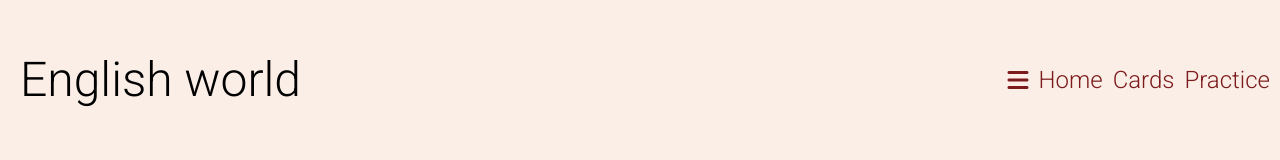
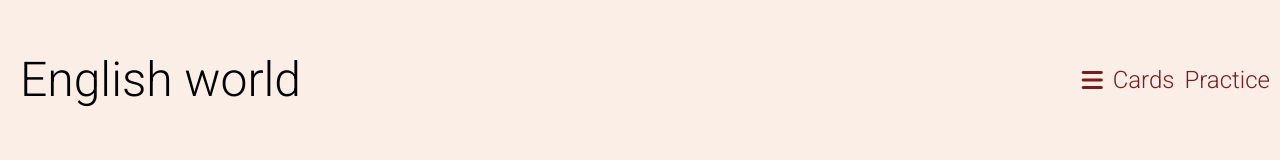
Before and after one commit to balazs21mate/English_world, a React (Create React App) app in the folder english_world_ui/: page / in a window 1280 px wide. Shown: the top 160 px of the page. Built offline with nearby package versions, Linux system fonts and the light colour scheme.

Commit message:
change navbar.css

```diff
--- a/english_world_ui/src/components/Navbar.js
+++ b/english_world_ui/src/components/Navbar.js
@@ -6,7 +6,6 @@ function Navbar(){
             <h1 className="logo">English world</h1>
             <div className="menu">
                 <p><i class="fa-solid fa-bars"></i></p>
-                <p>Home</p>
                 <p>Cards</p>
                 <p>Practice</p>
             </div>
--- a/english_world_ui/src/components/navbar.css
+++ b/english_world_ui/src/components/navbar.css
@@ -17,6 +17,7 @@
 
 .menu p{
     margin: 5px;
+    cursor: pointer;
 }
 
 .menu p:last-child{
@@ -27,4 +28,5 @@
     margin-left: 20px;
     font-size: 3rem;
     font-weight: 300;
+    cursor: pointer;
 }
```
